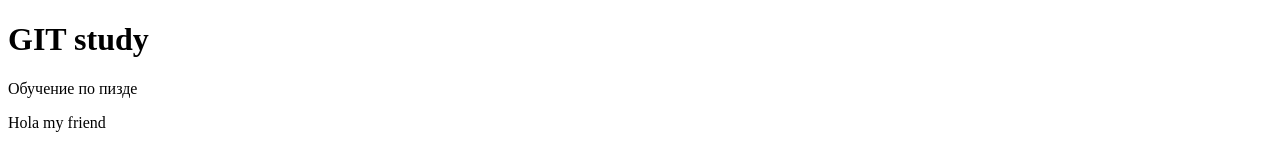
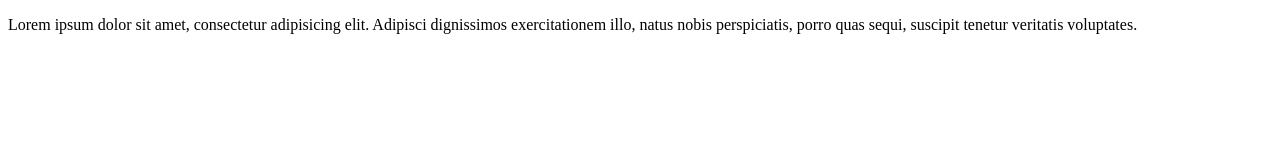
Before and after one commit to DsSmoke/site, a plain HTML site: page index.html in a window 1280 px wide. Drawn offline with Linux system fonts and the light colour scheme.

Commit message:
third commit

```diff
--- a/index.html
+++ b/index.html
@@ -8,8 +8,6 @@
     <title>Document</title>
 </head>
 <body>
-    <h1>GIT study</h1>
-<p>Обучение по пизде</p>
-<p>Hola my friend</p>
+    <p>Lorem ipsum dolor sit amet, consectetur adipisicing elit. Adipisci dignissimos exercitationem illo, natus nobis perspiciatis, porro quas sequi, suscipit tenetur veritatis voluptates.</p>
 </body>
 </html>
```
